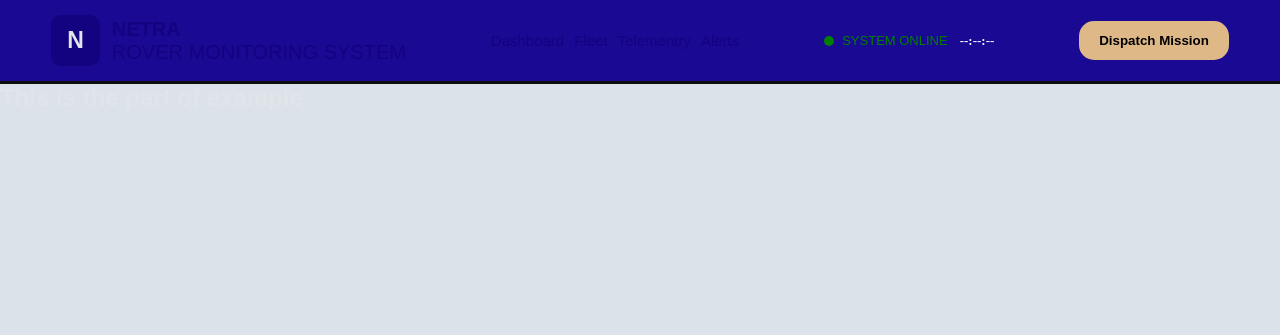
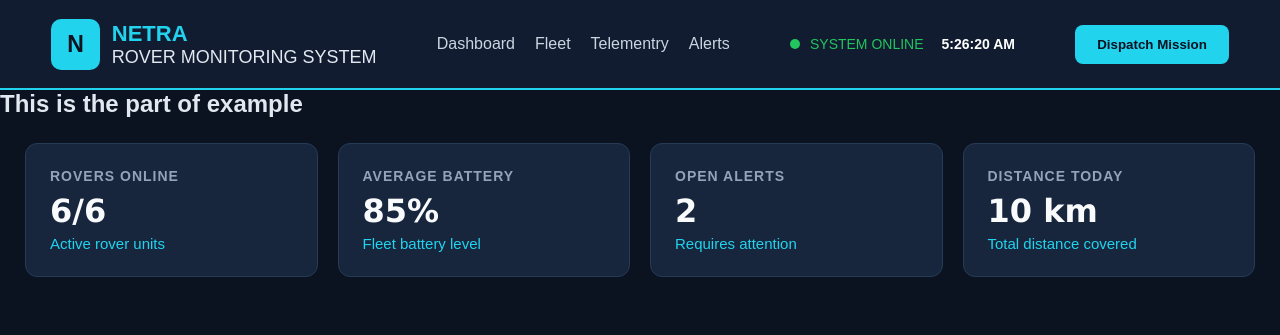
Before and after one commit to varuntallapalli/NETRA, a plain HTML site: page index.html in a window 1280 px wide. Drawn offline with Linux system fonts and the light colour scheme.

Commit message:
version3

```diff
--- a/index.html
+++ b/index.html
@@ -3,6 +3,7 @@
 <head>
     <title> NETRA ROVER</title>
     <link rel="stylesheet" href="style.css">
+    <script src="script.js"></script>
 </head>
 <body>
     <header class="topbar">
@@ -14,7 +15,7 @@
                 <p>ROVER MONITORING SYSTEM</p>
             </div>
         </div>
-        <!-- This block is for navigation  -->
+        <!--This block is for navigation  -->
         <nav>
 
            <a href="#Dashboard">Dashboard</a>
@@ -32,8 +33,40 @@
     </div>
         <!-- This is for dispatch mission button -->
          <button id="Dispatch-open" type="button">Dispatch Mission</button>
+
     </div>
 </header>
 <h2>This is the part of example</h2>
+<!--============================Header section====================================-->
+<main class="page">
+
+    <section class="kpi-grid">
+    <article class="kpi-card">
+
+        <span>ROVERS ONLINE</span>
+        <h1 id="online-count">6/6</h1>
+        <P>Active rover units</P>
+    </article>
+
+    <article class="kpi-card">
+        <span>AVERAGE BATTERY</span>
+        <h1 id="average-battery">85%</h1>
+        <P>Fleet battery level</P>
+    </article>
+
+    <article class="kpi-card">
+        <span>OPEN ALERTS</span>
+        <h1 id="alert-count">2</h1>
+        <P>Requires attention</P>
+    </article>
+
+    <article class="kpi-card">
+        <span>DISTANCE TODAY</span>
+        <h1 id="distance-today">10 km</h1>
+        <P>Total distance covered</P>
+
+    </article>
+    </section>
+</main>
 </body>
 </html>
--- a/script.js
+++ b/script.js
@@ -0,0 +1,10 @@
+function updateclock() {
+    const clock=document.getElementById('clock');
+
+    if(clock){
+        clock.innerHTML=new Date().toLocaleTimeString();
+    }
+}
+
+updateclock();
+setInterval(updateclock, 1000);
--- a/style.css
+++ b/style.css
@@ -1,88 +1,172 @@
-/* ======GLOBAl RESET====== */
-*{
+
+/* GLOBAL RESET */
+* {
     box-sizing: border-box;
     margin: 0;
     padding: 0;
 }
-html{
+
+html {
     scroll-behavior: smooth;
 }
-body{
-    background-color: rgb(219, 226, 234);
-    color: rgb(224, 229, 233);
+
+body {
+    background: #0B1220;
+    color: #E2E8F0;
     font-family: Arial, Helvetica, sans-serif;
     min-height: 100vh;
 }
-button{
+
+/* BUTTON */
+button {
     font-family: inherit;
-    background: burlywood;
-    border: 0;
-    color: black;
-    padding: 12px 20px;
-    border-radius: 15px;
+    background: #22D3EE;
+    border: none;
+    color: #0B1220;
+    padding: 12px 22px;
+    border-radius: 8px;
     cursor: pointer;
     font-weight: bold;
+    transition: 0.3s;
 }
-.topbar{
-    min-height: 82px;
+
+button:hover {
+    background: #06B6D4;
+    transform: translateY(-2px);
+}
+
+/* TOP NAVIGATION */
+.topbar {
+    min-height: 90px;
     display: flex;
     align-items: center;
     justify-content: space-between;
     gap: 20px;
     padding: 15px 4%;
-background: rgb(25, 9, 147);
-border-bottom: 3px solid rgb(15, 14, 14);
+    background: #111C30;
+    border-bottom: 2px solid #22D3EE;
+}
 
-}
-.brand{
+/* BRAND */
+.brand {
     display: flex;
     gap: 12px;
     align-items: center;
 }
-.brand-logo{
-    background-color: rgb(20, 3, 128);
+
+.brand-logo {
+    background: #22D3EE;
+    color: #0B1220;
     border-radius: 10px;
     padding: 12px 16px;
     font-weight: bold;
     font-size: 23px;
 }
-.brand h1{
-    color: rgb(20, 3, 128);
-    font-size: 20px;
+
+.brand h1 {
+    color: #22D3EE;
+    font-size: 22px;
 }
-.brand p{
-    color: rgb(20, 3, 128);
-    font-size: 20px;
+
+.brand p {
+    color: #E2E8F0;
+    font-size: 18px;
 }
-nav{
+
+/* NAVIGATION LINKS */
+nav {
     display: flex;
-    gap:10px ;
+    gap: 20px;
+}
 
+nav a {
+    color: #CBD5E1;
+    font-size: 16px;
+    text-decoration: none;
+    transition: 0.3s;
 }
-nav a{
-    color: rgb(20, 3, 128);
-    font-size: 15px;
-   text-decoration: none;
+
+nav a:hover {
+    color: #22D3EE;
 }
-nav a:hover{
-    color: white;
+
+/* HEADER RIGHT */
+.header-right {
+    display: flex;
+    gap: 10px;
+    align-items: center;
+    color: #22C55E;
+    font-size: 14px;
 }
-.header-right{
-    display: flex;
-    gap: 8px;
-    align-items: center;
-    color: green;
-    font-size: 13px;
-}
-.online-dot{
+
+.online-dot {
     width: 10px;
     height: 10px;
-    background-color: green;
+    background: #22C55E;
     border-radius: 50%;
+}
 
+#clock {
+    color: #FFFFFF;
+    margin-left: 8px;
 }
-#clock{
-    color: aliceblue;
-    font-family: 'Times New Roman', Times, serif;
-    margin-left: 4px;
+
+/* PAGE */
+.page {
+    padding: 25px;
 }
+
+.page h2 {
+    color: #F8FAFC;
+    margin-bottom: 25px;
+    font-size: 26px;
+}
+
+.page p {
+    color: #22D3EE;
+}
+
+/* DASHBOARD GRID */
+.kpi-grid {
+    display: grid;
+    grid-template-columns: repeat(4, 1fr);
+    gap: 20px;
+    margin-bottom: 30px;
+}
+
+/* DASHBOARD CARDS */
+.kpi-card {
+    background: #17263D;
+    border: 1px solid #263B55;
+    border-radius: 12px;
+    padding: 24px;
+    transition: 0.3s;
+}
+
+.kpi-card:hover {
+    transform: translateY(-5px);
+    border-color: #22D3EE;
+    box-shadow: 0 8px 25px #00000055;
+}
+
+.kpi-card span {
+    display: block;
+    font-size: 14px;
+    font-weight: 600;
+    color: #94A3B8;
+    letter-spacing: 1px;
+    margin-bottom: 8px;
+}
+
+.kpi-card h1 {
+    font-family: Verdana, Geneva, Tahoma, sans-serif;
+    font-size: 32px;
+    font-weight: 700;
+    color: #F8FAFC;
+    margin-bottom: 5px;
+}
+
+.kpi-card p {
+    font-size: 15px;
+    color: #22D3EE;
+}
```
Lines whose indentation alone changed are shown as unchanged.
